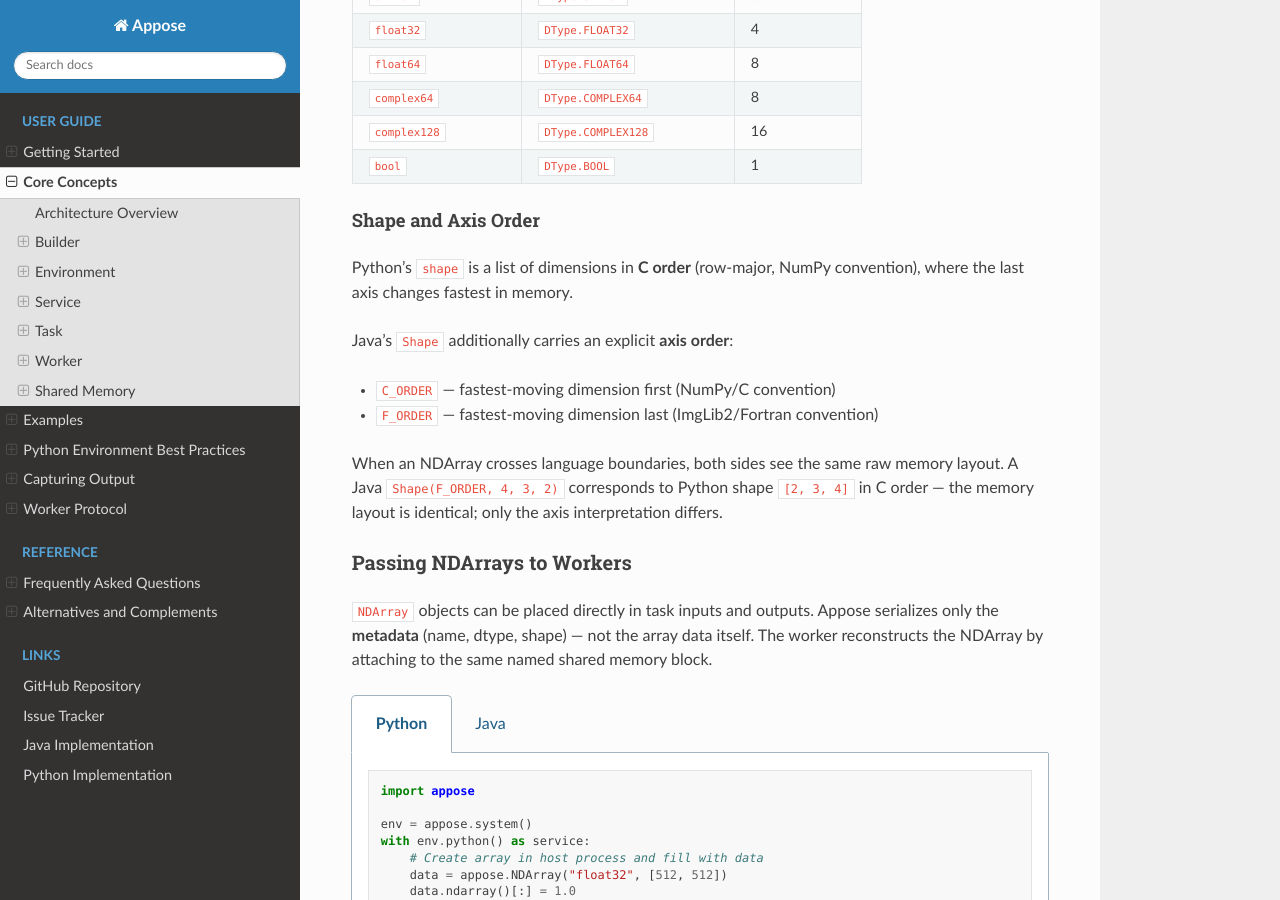
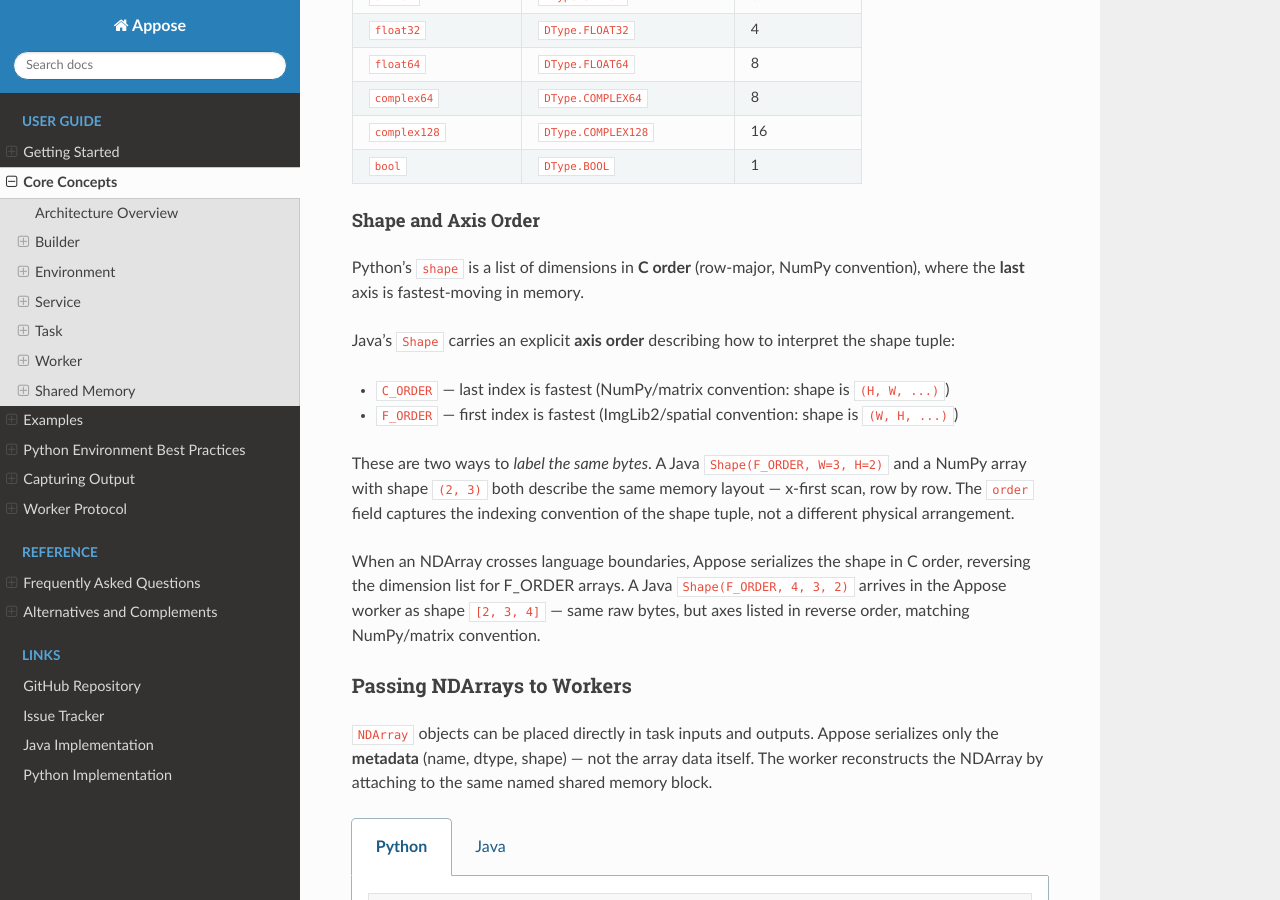
Before and after one commit to apposed/appose, a Sphinx documentation site: the page built from docs/core-concepts.rst, in a window 1280 px wide and 900 px high, scrolled down 9335 px. Built offline with Sphinx 7.4.7 and the Read the Docs theme 3.1.0, drawn with Linux system fonts in a browser that asks for light colours.

Commit message:
Improve "Shape and Axis Order" explanation
* Fix ordering error: C_ORDER is last-fastest, F_ORDER is first-fastest
* Add "same bytes, different labeling" insight with a concrete example
* Generalize the cross-boundary sentence

Closes #20.

Co-authored-by: Claude Sonnet 4.6 <noreply@anthropic.com>

```diff
--- a/docs/core-concepts.rst
+++ b/docs/core-concepts.rst
@@ -709,14 +709,16 @@ The ``dtype`` (Python) / ``DType`` (Java) specifies the element type:
 Shape and Axis Order
 """"""""""""""""""""
 
-Python's ``shape`` is a list of dimensions in **C order** (row-major, NumPy convention), where the last axis changes fastest in memory.
+Python's ``shape`` is a list of dimensions in **C order** (row-major, NumPy convention), where the **last** axis is fastest-moving in memory.
 
-Java's ``Shape`` additionally carries an explicit **axis order**:
+Java's ``Shape`` carries an explicit **axis order** describing how to interpret the shape tuple:
 
-* ``C_ORDER`` — fastest-moving dimension first (NumPy/C convention)
-* ``F_ORDER`` — fastest-moving dimension last (ImgLib2/Fortran convention)
+* ``C_ORDER`` — last index is fastest (NumPy/matrix convention: shape is ``(H, W, ...)``)
+* ``F_ORDER`` — first index is fastest (ImgLib2/spatial convention: shape is ``(W, H, ...)``)
 
-When an NDArray crosses language boundaries, both sides see the same raw memory layout. A Java ``Shape(F_ORDER, 4, 3, 2)`` corresponds to Python shape ``[2, 3, 4]`` in C order — the memory layout is identical; only the axis interpretation differs.
+These are two ways to *label the same bytes*. A Java ``Shape(F_ORDER, W=3, H=2)`` and a NumPy array with shape ``(2, 3)`` both describe the same memory layout — x-first scan, row by row. The ``order`` field captures the indexing convention of the shape tuple, not a different physical arrangement.
+
+When an NDArray crosses language boundaries, Appose serializes the shape in C order, reversing the dimension list for F_ORDER arrays. A Java ``Shape(F_ORDER, 4, 3, 2)`` arrives in the Appose worker as shape ``[2, 3, 4]`` — same raw bytes, but axes listed in reverse order, matching NumPy/matrix convention.
 
 Passing NDArrays to Workers
 ^^^^^^^^^^^^^^^^^^^^^^^^^^^
```
